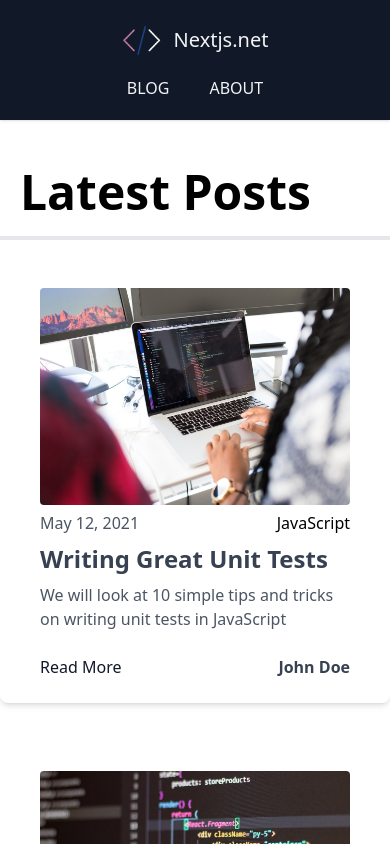
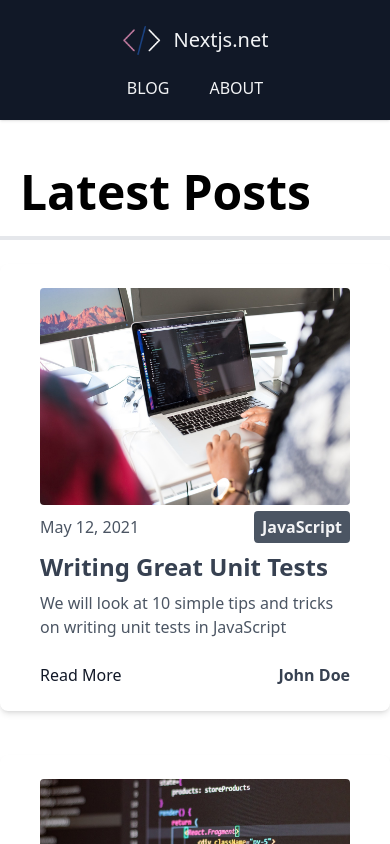
Before and after one commit to haithamthabt/nextjs-blog-template-old, a Next.js app in the folder nextjs-blog-template/: page / in a window 390 px wide. Shown: the top 844 px of the page. Built offline with nearby package versions, Linux system fonts and the light colour scheme.

Commit message:
added the categorylable compenent

```diff
--- /dev/null
+++ b/nextjs-blog-template/components/CategoryLabel.js
@@ -0,0 +1,20 @@
+import Link from 'next/link'
+
+export default function CategoryLabel({ children }) {
+  const colorKey = {
+    JavaScript: "yellow",
+    CSS: "blue",
+    Python: 'green',
+    PHP: 'purple',
+    Ruby: 'red',
+  }
+  //const bg_color = "bg-"+colorKey[children]+"-600"
+  const bg_color = "bg-gray-600"
+  return (
+    <div
+      className={`px-2 py-1 ${bg_color} text-gray-100 font-bold rounded`}
+    >
+      <Link href={`/blog/category/${children.toLowerCase()}`}>{children}</Link>
+    </div>
+  )
+}
--- a/nextjs-blog-template/components/Post.js
+++ b/nextjs-blog-template/components/Post.js
@@ -1,27 +1,45 @@
-import Link from 'next/link';
-import Image from 'next/image';
+import Link from 'next/link'
+import Image from 'next/image'
+import CategoryLabel from './CategoryLabel'
 
-export default function Post({post}) {
+export default function Post({ post }) {
   return (
     <div className='w-full px-10 py-6 bg-white rounded-lg shadow-md mt-6'>
-        <Image src={post.frontmatter.cover_image} alt='' height={420} width={600} className='mb-4 rounded' />
-        <div className="flex justify-between items-center">
-            <span className="font-light text-gray-600">{post.frontmatter.date}</span>
-        <div>{post.frontmatter.category}</div>
+      <Image
+        src={post.frontmatter.cover_image}
+        alt=''
+        height={420}
+        width={600}
+        className='mb-4 rounded'
+      />
+
+      <div className='flex justify-between items-center'>
+        <span className='font-light text-gray-600'>
+          {post.frontmatter.date}
+        </span>
+        <CategoryLabel>{post.frontmatter.category}</CategoryLabel>
       </div>
-        <div className="mt-2">
+
+      <div className='mt-2'>
         <Link href={`/blog/${post.slug}`}>
-                <a className='text-2xl text-gray-700 font-bold hover:underline'>{post.frontmatter.title}</a>
+          <a className='text-2xl text-gray-700 font-bold hover:underline'>
+            {post.frontmatter.title}
+          </a>
         </Link>
         <p className='mt-2 text-gray-600'>{post.frontmatter.excerpt}</p>
       </div>
-        <div className="flex justify-between items-center mt-6">
+
+      <div className='flex justify-between items-center mt-6'>
         <Link href={`/blog/${post.slug}`}>
           <a className='text-gray-900 hover:text-blue-600'>Read More</a>
         </Link>
-            <div className="text items-center">
-                <img src={post.frontmatter.author_image} alt='' className='mx-4 w-10 h-10 object-cover rounded-full hidden sm:block' />
-                <h3 className="text-gray-700 font-bold">{post.frontmatter.author}</h3>
+        <div className='flex items-center'>
+          <img
+            src={post.frontmatter.author_image}
+            alt=''
+            className='mx-4 w-10 h-10 object-cover rounded-full hidden sm:block'
+          />
+          <h3 className='text-gray-700 font-bold'>{post.frontmatter.author}</h3>
         </div>
       </div>
     </div>
```
Lines whose indentation alone changed are shown as unchanged.
